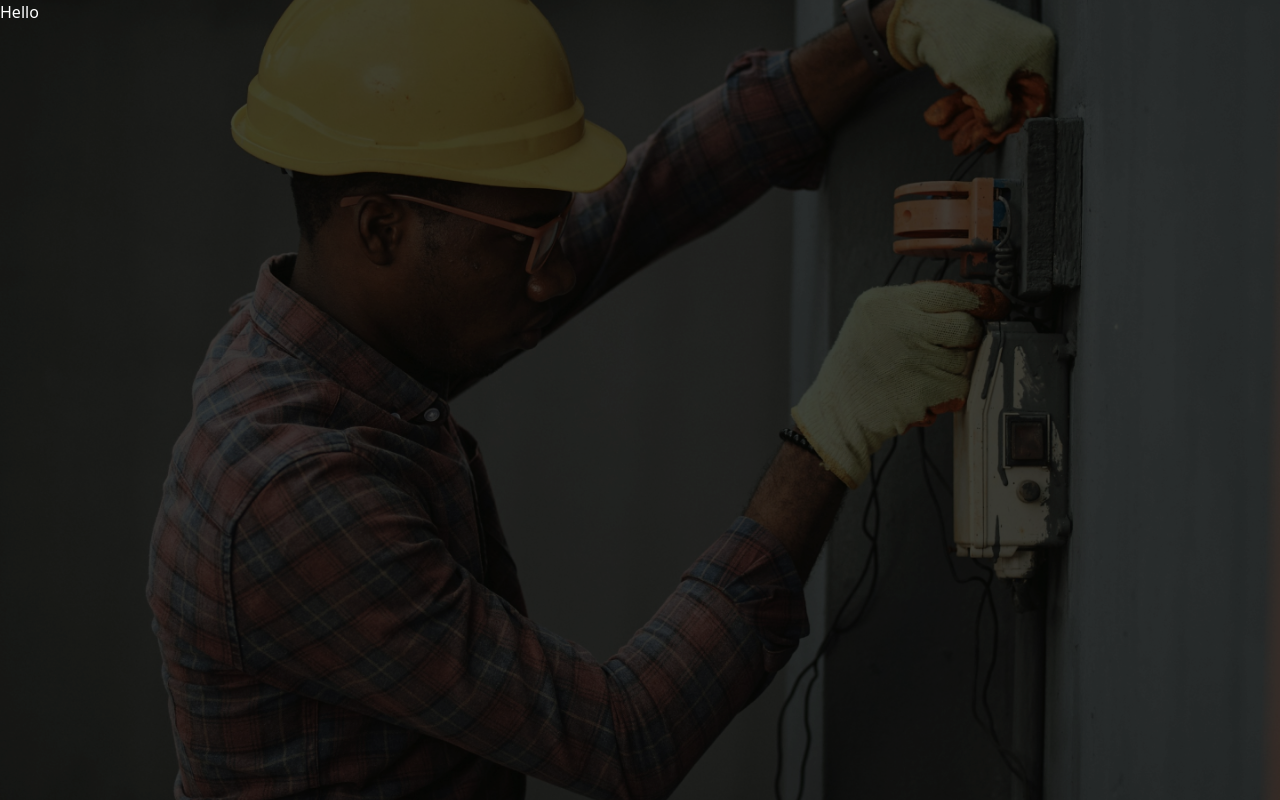
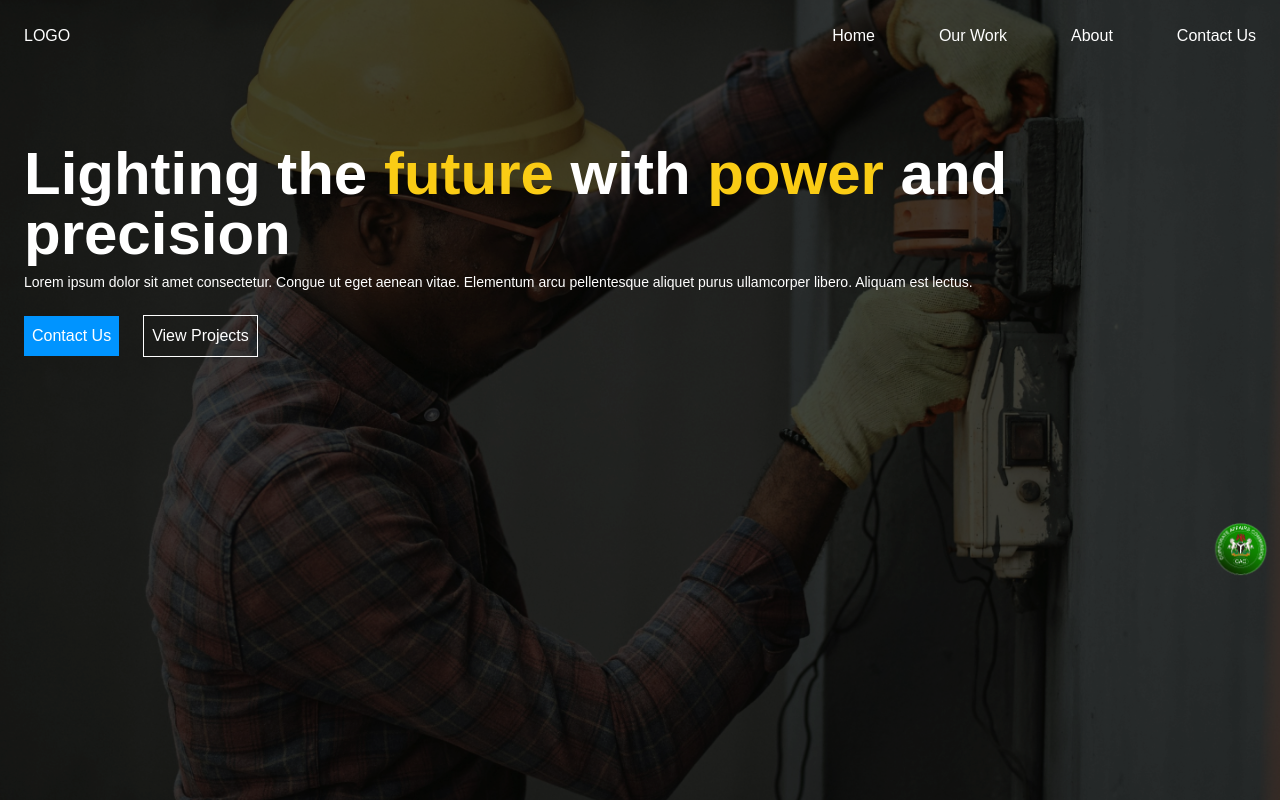
Before and after one commit to devhabeeblateef/ibconceptsandlogistics, a Next.js app in the folder client/: page /hero in a window 1280 px wide. Built offline with nearby package versions, Linux system fonts and the light colour scheme.

Commit message:
complete hero page

```diff
--- /dev/null
+++ b/client/pages/UI/Nav.js
@@ -0,0 +1,25 @@
+import React from 'react'
+
+function Nav() {
+  return (
+    <div className='auto'>
+      <ul className='flex justify-between '>
+        <li className=''>LOGO</li>
+        <span className='space-x-16 hidden md:flex'>
+        <li>Home</li>
+        <li>Our Work</li>
+        <li>About</li>
+        <li>Contact Us</li>
+        </span>
+
+        <li className='md:hidden'>
+        <svg xmlns="http://www.w3.org/2000/svg" width="32" height="32" fill="currentColor" class="bi bi-list" viewBox="0 0 16 16">
+  <path fill-rule="evenodd" d="M2.5 12a.5.5 0 0 1 .5-.5h10a.5.5 0 0 1 0 1H3a.5.5 0 0 1-.5-.5m0-4a.5.5 0 0 1 .5-.5h10a.5.5 0 0 1 0 1H3a.5.5 0 0 1-.5-.5m0-4a.5.5 0 0 1 .5-.5h10a.5.5 0 0 1 0 1H3a.5.5 0 0 1-.5-.5"/>
+</svg>
+        </li>
+        </ul>
+    </div>
+  )
+}
+
+export default Nav
--- a/client/pages/hero.js
+++ b/client/pages/hero.js
@@ -1,13 +1,26 @@
 import React from 'react'
+import Nav from './UI/Nav'
 
 function Hero() {
   return (
-    <div>
+    <div className=''>
     <div className='bg-bgimage absolute z-0 text-white w-screen h-screen bg-cover bg-center bg-no-repeat filter brightness-50'>
 
     </div>
-    <div className='text-white absolute z-10'>
-    Hello
+    <div className='p-6 text-white relative z-10'>
+        <Nav/>
+        <p className='text-4xl font-semibold auto mt-24 lg:text-6xl'>Lighting the <span className='text-yellow-400'>future</span> with
+        <span className='text-yellow-400'> power</span> and precision</p>
+
+        <p className='text-sm pt-2'>Lorem ipsum dolor sit amet consectetur.
+        Congue ut eget aenean vitae.
+        Elementum arcu pellentesque aliquet purus ullamcorper libero. Aliquam est lectus.</p>
+
+        <button className='bg-[#0094FF] p-2 m-6 ml-0'>Contact Us</button>
+        <button className='border border-white p-2'>View Projects</button>
+
+
+        <img src='./cac.png' width={80} height={80} className='absolute  right-0 mt-32 p-2' alt='CAC Registration Badge'/>
     </div>
     </div>
   )
--- a/client/styles/globals.css
+++ b/client/styles/globals.css
@@ -2,6 +2,15 @@
 @tailwind components;
 @tailwind utilities;
 
+@import url('https://fonts.googleapis.com/css2?family=Montserrat:ital,wght@0,100..900;1,100..900&family=Poppins:ital,wght@0,100;0,200;0,300;0,400;0,500;0,600;0,700;0,800;0,900;1,100;1,200;1,300;1,400;1,500;1,600;1,700;1,800;1,900&display=swap')
+;
+
 *{
+  font-family: "Poppins", sans-serif;
   max-width: 100%;
 }
+
+.strong
+{
+  color: yellow;
+}
```
Also changed, not shown: client/public/cac.png (added).
